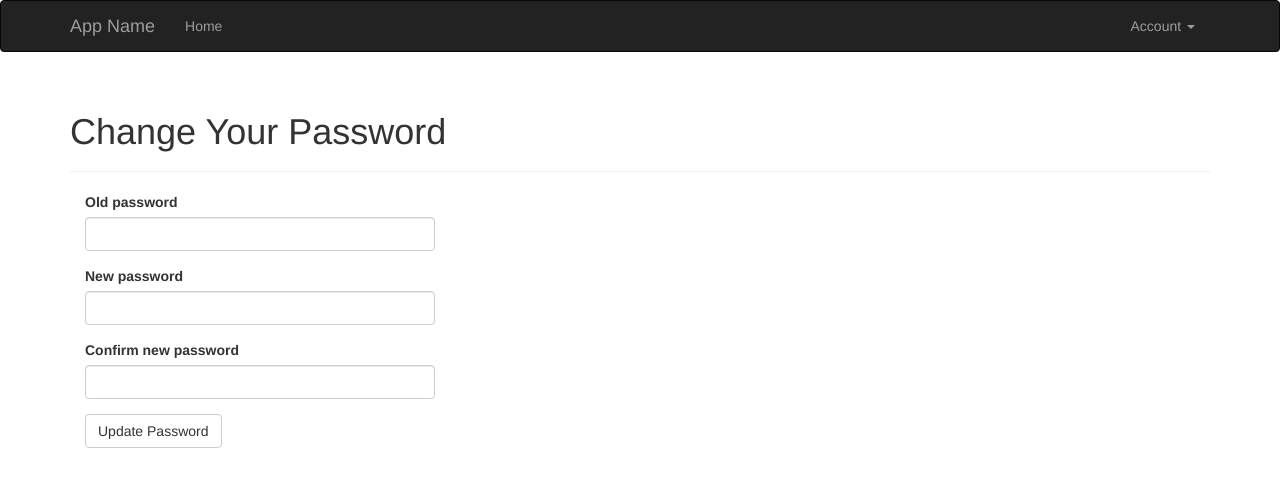
After one commit to gwilson253/flask_gutx, a Flask app: page /auth/change-password in a window 1280 px wide. The commit adds this page. Shown: the top 487 px of the page. Run offline with Flask 2, Linux system fonts and the light colour scheme; the visitor is signed in with stand-in values (Sample User, id 1); data comes from the database, SQL or seed files in the repository; some libraries are stand-ins or nearby versions.

Commit message:
added change password functionality

```diff
--- a/app/auth/forms.py
+++ b/app/auth/forms.py
@@ -30,3 +30,10 @@ class RegistrationForm(Form):
     def validate_username(self, field):
         if User.query.filter_by(username=field.data).first():
             raise ValidationError('Username already in use.')
+
+class ChangePasswordForm(Form):
+    old_password = PasswordField('Old password', validators=[Required()])
+    password = PasswordField('New password', validators=[
+        Required(), EqualTo('password2', message='Passwords must match')])
+    password2 = PasswordField('Confirm new password', validators=[Required()])
+    submit = SubmitField('Update Password')
--- a/app/auth/views.py
+++ b/app/auth/views.py
@@ -6,7 +6,7 @@ from . import auth
 from .. import db
 from ..models import User
 from ..email import send_email
-from .forms import LoginForm, RegistrationForm
+from .forms import LoginForm, RegistrationForm, ChangePasswordForm
 
 @auth.before_app_request
 def before_request():
@@ -77,3 +77,17 @@ def resend_confirmation():
                'auth/email/confirm', user=current_user, token=token)
     flash('A new confirmation email has been sent to you by email.')
     return redirect(url_for('main.index'))
+
+@auth.route('/change-password', methods=['GET', 'POST'])
+@login_required
+def change_password():
+    form = ChangePasswordForm()
+    if form.validate_on_submit():
+        if current_user.verify_password(form.old_password.data):
+            current_user.password = form.password.data
+            db.session.add(current_user)
+            flash('Your password has been updated.')
+            return redirect(url_for('main.index'))
+        else:
+            flash('Invalid password.')
+    return render_template("auth/change_password.html", form=form)
--- /dev/null
+++ b/app/templates/auth/change_password.html
@@ -0,0 +1,13 @@
+{% extends "base.html" %}
+{% import "bootstrap/wtf.html" as wtf %}
+
+{% block title %}Flasky - Change Password{% endblock %}
+
+{% block page_content %}
+<div class="page-header">
+   <h1>Change Your Password</h1>
+</div>
+<div class="col-md-4">
+   {{ wtf.quick_form(form) }}
+</div>
+{% endblock %}
--- a/app/templates/base.html
+++ b/app/templates/base.html
@@ -26,7 +26,14 @@
             </ul>
             <ul class="nav navbar-nav navbar-right">
                 {% if current_user.is_authenticated %}
-                <li><a href="{{ url_for('auth.logout') }}">Log Out</a></li>
+
+                <li class="dropdown">
+                    <a href="#" class="dropdown-toggle" data-toggle="dropdown">Account <b class="caret"></b></a>
+                    <ul class="dropdown-menu">
+                        <li><a href="{{ url_for('auth.change_password') }}">Change Password</a></li>
+                        <li><a href="{{ url_for('auth.logout') }}">Log Out</a></li>
+                    </ul>
+                </li>
                 {% else %}
                 <li><a href="{{ url_for('auth.login') }}">Log In</a></li>
                 {% endif %}
```
